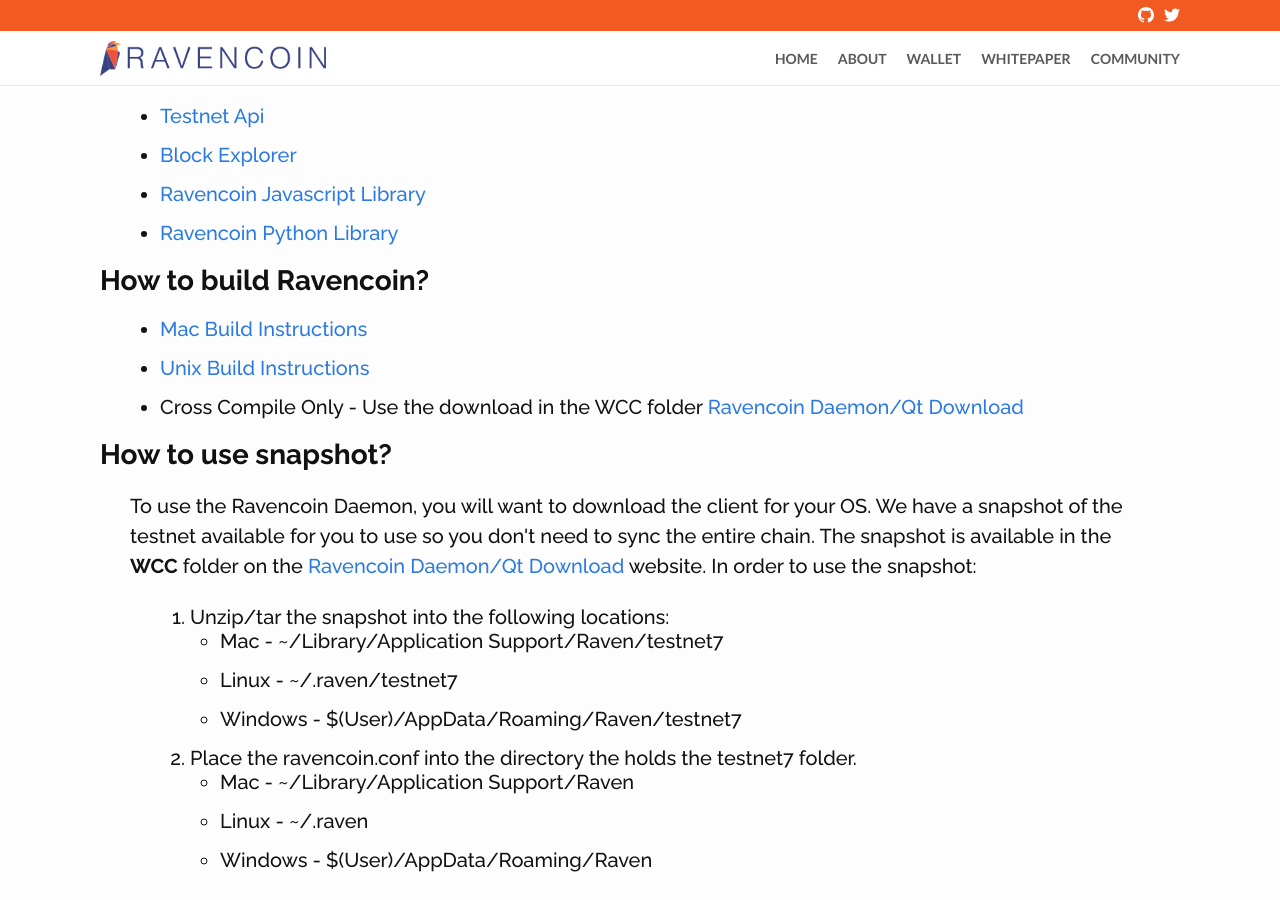
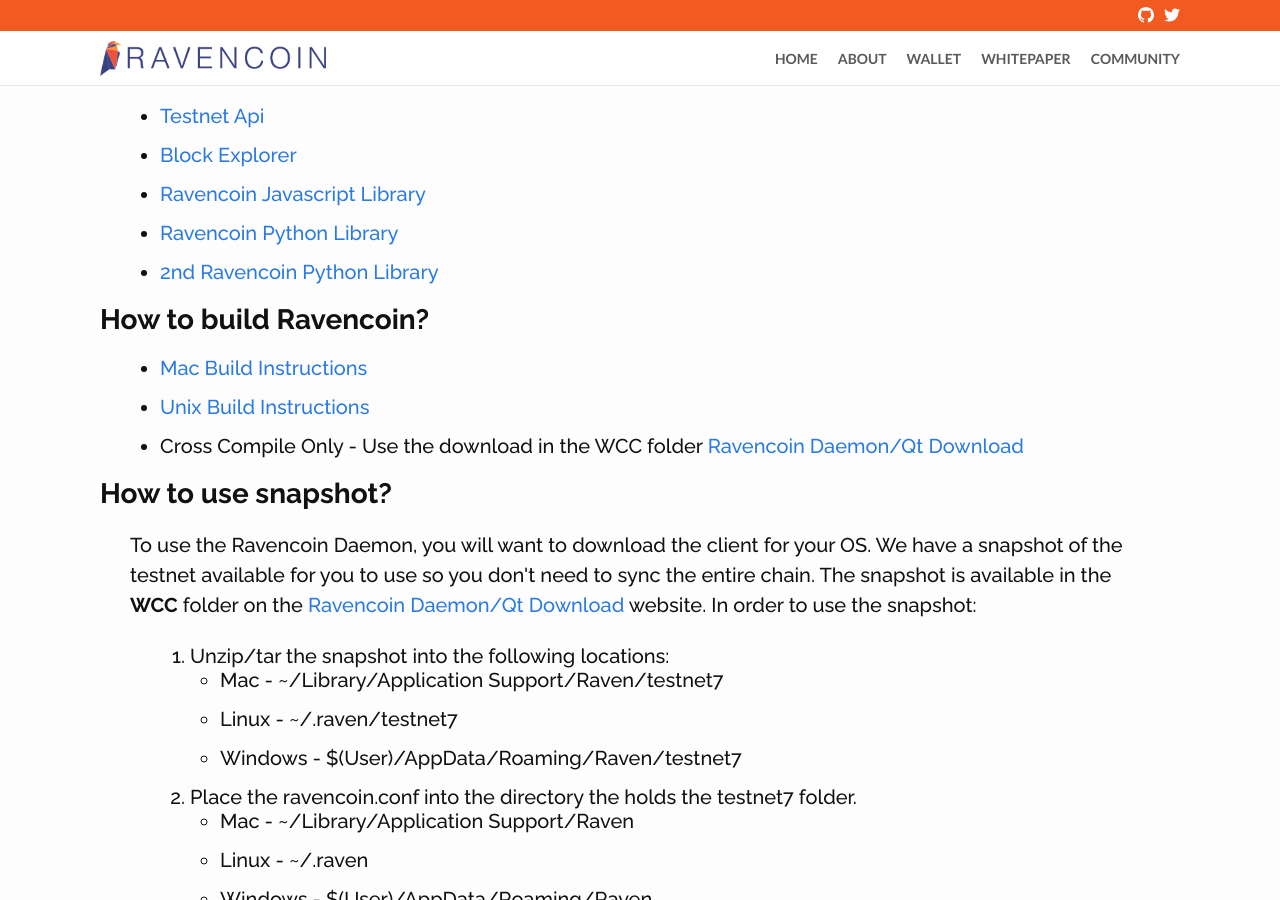
Before and after one commit to RavenProject/ravenproject.github.io, a Jekyll site: the page built from _pages/wcc.md, in a window 1280 px wide and 900 px high, scrolled down 725 px. Built offline with Jekyll 4.4.1, drawn with Linux system fonts in a browser that asks for light colours.

Commit message:
Add 2nd Ravencoin Python Library
Disclaimer: I made it.
Designed to work with all versions

```diff
--- a/_pages/wcc.md
+++ b/_pages/wcc.md
@@ -30,6 +30,7 @@
           <li><a href="https://testnet-api.ravencoin.org/">Block Explorer</a></li>
           <li><a href="https://github.com/underdarkskies/ravencore-lib">Ravencoin Javascript Library</a></li>
           <li><a href="https://github.com/standard-error/python-ravencoinlib">Ravencoin Python Library</a></li>
+          <li><a href="https://github.com/JonPizza/ravenrpc">2nd Ravencoin Python Library</a></li>
         </ul>
       </h3>
     </div>
```
